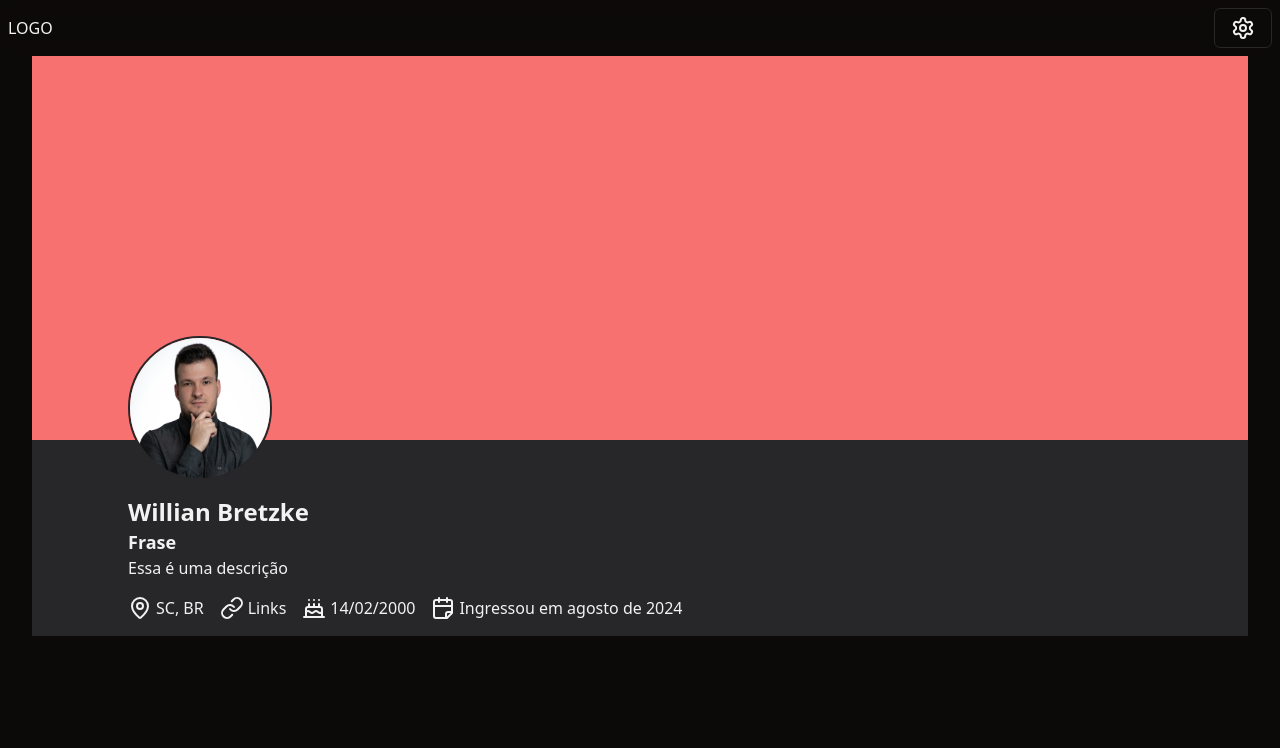
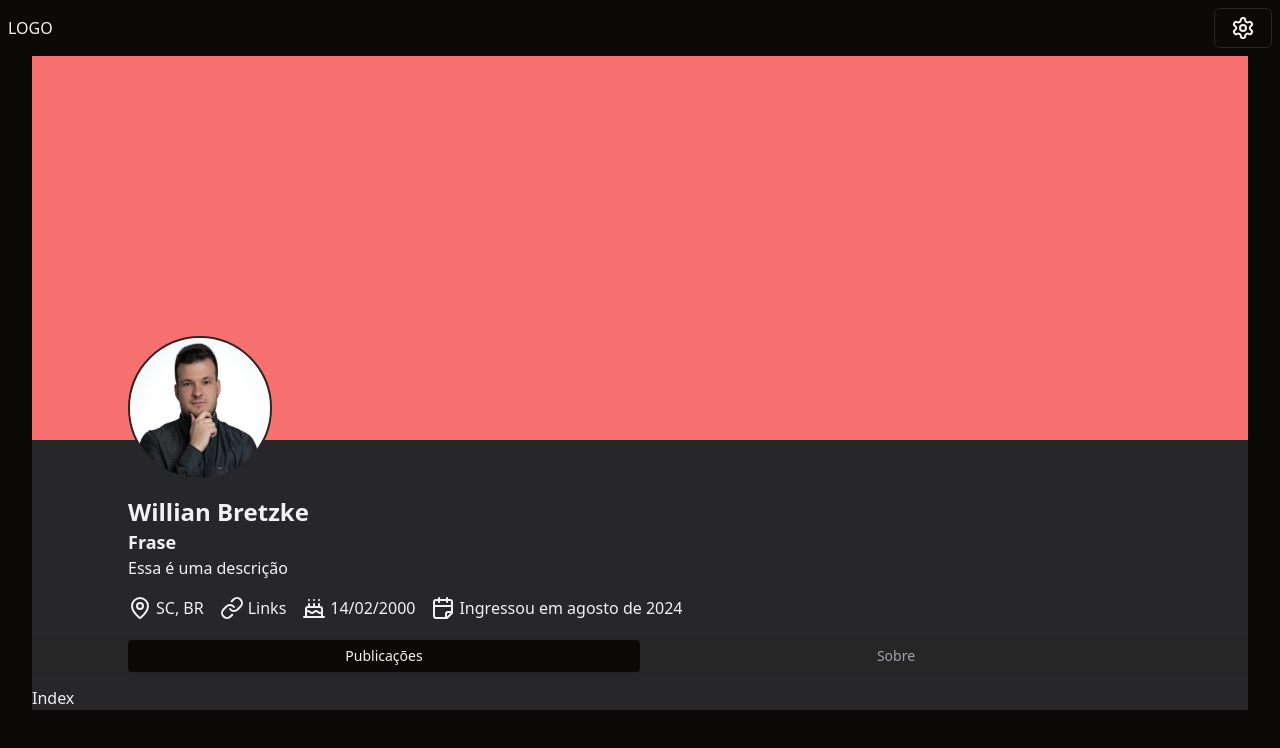
Before and after one commit to bretzke/my-website, a Next.js app: page / in a window 1280 px wide. Shown: the top 748 px of the page. Built offline with nearby package versions, Linux system fonts and the light colour scheme; no server answers.

Commit message:
Added tabs after header

```diff
--- a/package.json
+++ b/package.json
@@ -12,6 +12,7 @@
     "@radix-ui/react-avatar": "^1.1.0",
     "@radix-ui/react-dialog": "^1.1.1",
     "@radix-ui/react-slot": "^1.1.0",
+    "@radix-ui/react-tabs": "^1.1.0",
     "class-variance-authority": "^0.7.0",
     "clsx": "^2.1.1",
     "lucide-react": "^0.407.0",
--- a/src/app/layout.tsx
+++ b/src/app/layout.tsx
@@ -6,6 +6,7 @@ import { NextIntlClientProvider } from "next-intl";
 import { ThemeProvider } from "@/components/ThemeProvider";
 import Header from "@/components/Header";
 import ProfileHeader from "@/components/ProfileHeader";
+import { TabsApp } from "@/components/TabsApp";
 
 const fontSans = FontSans({
   subsets: ["latin"],
@@ -43,10 +44,10 @@ export default async function RootLayout({
           >
             <Header />
             <div className="container">
-              <main className="bg-secondary">
+              <div className="bg-secondary">
                 <ProfileHeader />
-                {children}
-              </main>
+                <TabsApp>{children}</TabsApp>
+              </div>
             </div>
           </ThemeProvider>
         </body>
--- a/src/app/page.tsx
+++ b/src/app/page.tsx
@@ -1,3 +1,3 @@
 export default function Home() {
-  return <div></div>;
+  return <div>Index</div>;
 }
--- a/src/components/ProfileHeader.tsx
+++ b/src/components/ProfileHeader.tsx
@@ -6,9 +6,9 @@ export default function ProfileHeader() {
   const translate = useTranslations("profileHeader");
 
   return (
-    <div>
+    <header>
       <div className="w-full h-96 flex items-center justify-center bg-red-400 mb-14">
-        <div className="relative container-profile h-full w-full">
+        <div className="relative container-app h-full w-full">
           <Avatar className="h-36 w-36 absolute -bottom-10 border-2 border-solid border-secondary">
             <AvatarImage src="/profile.jpg" />
             <AvatarFallback>WB</AvatarFallback>
@@ -16,7 +16,7 @@ export default function ProfileHeader() {
         </div>
       </div>
 
-      <div className="flex flex-col gap-4 container-profile">
+      <div className="flex flex-col gap-4 container-app">
         <div>
           <h2 className="text-2xl font-bold">Willian Bretzke</h2>
           <h3 className="text-lg font-semibold">{translate("phrase")}</h3>
@@ -42,6 +42,6 @@ export default function ProfileHeader() {
           </div>
         </div>
       </div>
-    </div>
+    </header>
   );
 }
--- /dev/null
+++ b/src/components/TabsApp.tsx
@@ -0,0 +1,28 @@
+import { Tabs, TabsContent, TabsList, TabsTrigger } from "@/components/ui/tabs";
+import { useTranslations } from "next-intl";
+import { ReactNode } from "react";
+
+interface TabsAppProps {
+  children: ReactNode;
+}
+
+export function TabsApp({ children }: TabsAppProps) {
+  const translate = useTranslations("tabs");
+
+  return (
+    <main className="">
+      <Tabs defaultValue="account">
+        <div className="border-b-2 border-border">
+          <TabsList className="grid w-full grid-cols-2 container-app">
+            <TabsTrigger value="account">{translate("posts")}</TabsTrigger>
+            <TabsTrigger value="password">{translate("about")}</TabsTrigger>
+          </TabsList>
+        </div>
+        <div className="">
+          <TabsContent value="account">{children}</TabsContent>
+          <TabsContent value="password">Sobre</TabsContent>
+        </div>
+      </Tabs>
+    </main>
+  );
+}
--- /dev/null
+++ b/src/components/ui/tabs.tsx
@@ -0,0 +1,55 @@
+"use client"
+
+import * as React from "react"
+import * as TabsPrimitive from "@radix-ui/react-tabs"
+
+import { cn } from "@/lib/utils"
+
+const Tabs = TabsPrimitive.Root
+
+const TabsList = React.forwardRef<
+  React.ElementRef<typeof TabsPrimitive.List>,
+  React.ComponentPropsWithoutRef<typeof TabsPrimitive.List>
+>(({ className, ...props }, ref) => (
+  <TabsPrimitive.List
+    ref={ref}
+    className={cn(
+      "inline-flex h-10 items-center justify-center rounded-md bg-muted p-1 text-muted-foreground",
+      className
+    )}
+    {...props}
+  />
+))
+TabsList.displayName = TabsPrimitive.List.displayName
+
+const TabsTrigger = React.forwardRef<
+  React.ElementRef<typeof TabsPrimitive.Trigger>,
+  React.ComponentPropsWithoutRef<typeof TabsPrimitive.Trigger>
+>(({ className, ...props }, ref) => (
+  <TabsPrimitive.Trigger
+    ref={ref}
+    className={cn(
+      "inline-flex items-center justify-center whitespace-nowrap rounded-sm px-3 py-1.5 text-sm font-medium ring-offset-background transition-all focus-visible:outline-none focus-visible:ring-2 focus-visible:ring-ring focus-visible:ring-offset-2 disabled:pointer-events-none disabled:opacity-50 data-[state=active]:bg-background data-[state=active]:text-foreground data-[state=active]:shadow-sm",
+      className
+    )}
+    {...props}
+  />
+))
+TabsTrigger.displayName = TabsPrimitive.Trigger.displayName
+
+const TabsContent = React.forwardRef<
+  React.ElementRef<typeof TabsPrimitive.Content>,
+  React.ComponentPropsWithoutRef<typeof TabsPrimitive.Content>
+>(({ className, ...props }, ref) => (
+  <TabsPrimitive.Content
+    ref={ref}
+    className={cn(
+      "mt-2 ring-offset-background focus-visible:outline-none focus-visible:ring-2 focus-visible:ring-ring focus-visible:ring-offset-2",
+      className
+    )}
+    {...props}
+  />
+))
+TabsContent.displayName = TabsPrimitive.Content.displayName
+
+export { Tabs, TabsList, TabsTrigger, TabsContent }
--- a/src/lib/shadcn-ui/plugin.ts
+++ b/src/lib/shadcn-ui/plugin.ts
@@ -7,7 +7,7 @@ function returnHexColor(variableColor: string) {
 export const shadcnPlugin = plugin(
   function ({ addBase, addUtilities }) {
     const newUtilities = {
-      ".container-profile": {
+      ".container-app": {
         padding: "0 6rem",
       },
     };
--- a/src/messages/en.json
+++ b/src/messages/en.json
@@ -9,5 +9,9 @@
         "description": "Description",
         "birthDate": "February 14, 2000",
         "joined": "Joined August 2024"
+    },
+    "tabs": {
+        "posts": "Posts",
+        "about": "About"
     }
 }
--- a/src/messages/pt.json
+++ b/src/messages/pt.json
@@ -9,5 +9,9 @@
         "description": "Essa é uma descrição",
         "birthDate": "14/02/2000",
         "joined": "Ingressou em agosto de 2024"
+    },
+    "tabs": {
+        "posts": "Publicações",
+        "about": "Sobre"
     }
 }
```
Also changed, not shown: 1 other file (tests, documents, lock files or other folders).
